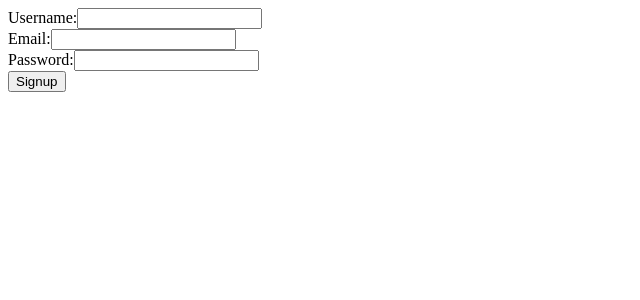
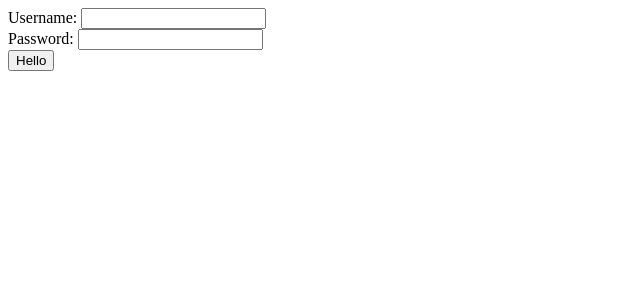
Before and after one commit to dhanushbondu/Handloom_JFSD_SpringBoot, a React (Vite) app in the folder clint/: page / in a window 1280 px wide. Shown: the top 300 px of the page, without its empty margins (0-640 px from the left). Built offline with nearby package versions, Linux system fonts and the light colour scheme.

Commit message:
login page logic done

```diff
--- a/clint/src/App.jsx
+++ b/clint/src/App.jsx
@@ -1,11 +1,11 @@
 import React from "react";
-import SignupForm from "./Components/Signup";
+// import SignupForm from "./Components/Signup";
+import Signin from "./Components/Signin";
 
 function App() {
   console.log("App is rendered");
   return (
-
-    <SignupForm/>
+      <Signin/>
   );
 }
 
--- /dev/null
+++ b/clint/src/Components/Signin.jsx
@@ -0,0 +1,45 @@
+import axios from "axios";
+import React from "react";
+import { useState } from "react";
+function Signin(){
+
+const [uname,setUname]=useState("");
+const [pwd,setPwd] = useState("");
+
+const handleSubmit =(e)=>{
+    e.preventDefault();
+    const data ={
+        uname: uname,
+        pwd:pwd
+    };
+    axios.post("/users/login",data).then((response)=>{
+        if (response.status === 200) {
+            alert(response.data);
+            setUname("");
+            setPwd("");
+          }
+    })
+    .catch((error)=>{
+        console.log("username or password incorret");
+        alert("username or password incorret");
+    })
+}
+
+return(
+<>
+<div className="signin">
+    <form onSubmit={handleSubmit}>
+    Username: <input type="text" value={uname} onChange={(e)=>setUname(e.target.value)}/>   <br></br>
+    Password: <input type="password" value={pwd} onChange={(e)=>setPwd(e.target.value)} /><br></br>
+    <button type="submit">Hello</button>
+    </form>
+
+</div>
+</>
+
+);
+
+
+}
+
+export default Signin;
--- a/clint/src/Components/Signup.jsx
+++ b/clint/src/Components/Signup.jsx
@@ -7,15 +7,15 @@ function Signup() {
     const [pwd, setPwd] = useState("");
 
     const handleSubmit = (e) => {
-        e.preventDefault(); // Prevent page reload on form submission
+        e.preventDefault();
 
         const user = {
-            uname: uname,  // or username depending on your backend
+            uname: uname,
             email: email,
             pwd: pwd
         };
 
-        console.log("Sending data:", user); // Add this line to debug
+        console.log("Sending data:", user);
 
         axios.post('/users/insert-user', user)
             .then((response) => {
```
